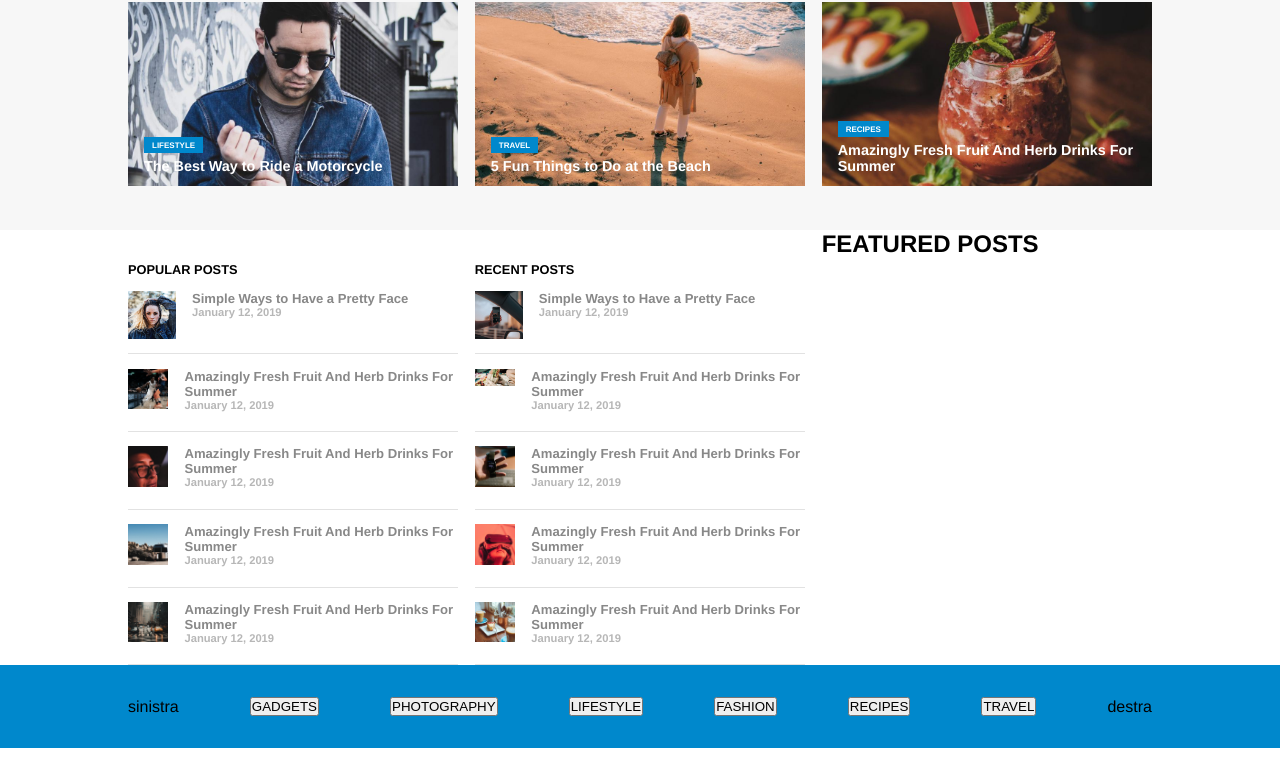
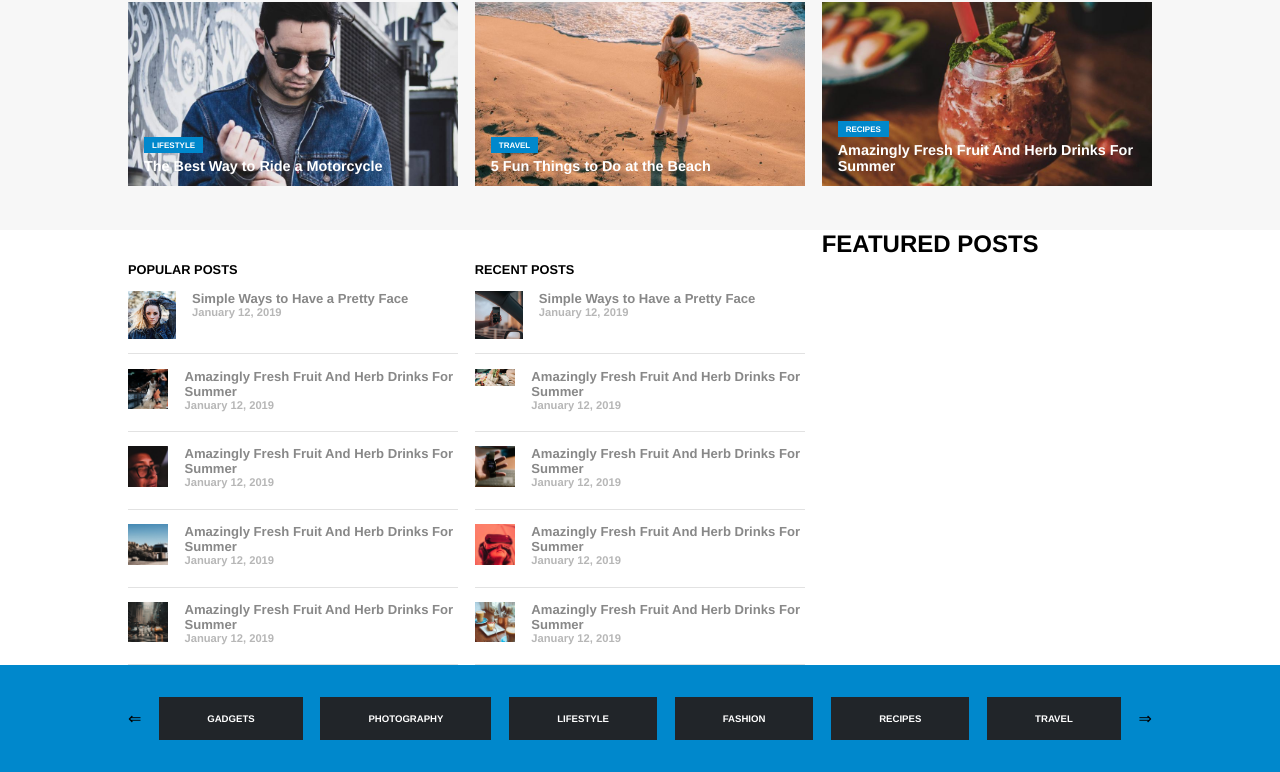
Before and after one commit to Nicola-Perera/proj-html-vuejs, a Vue app: page / in a window 1280 px wide. Shown: the part 420-1192 px from the top of the page. Before the commit the page ends 1168 px from the top, so only its background shows below. Built offline with nearby package versions, Linux system fonts and the light colour scheme.

Commit message:
add style to genres section

```diff
--- a/src/components/main/SiteMain.vue
+++ b/src/components/main/SiteMain.vue
@@ -33,11 +33,11 @@
         <!-- genres -->
         <div class="genres">
             <div class="width80 container">
-                <div class="arrow left"><span>sinistra</span></div>
+                <div class="arrow left"><span>&lArr;</span></div>
                 <div v-for="genre in genres" class="genre" :class="genre.name" :key="genre.name">
-                    <button :name="genre.name"> {{ genre.name }} </button>
+                    <h2> {{ genre.name }} </h2>
                 </div>
-                <div class="arrow rigth"><span>destra</span></div>
+                <div class="arrow rigth"><span>&rArr;</span></div>
             </div>
         </div>
 
@@ -126,6 +126,12 @@ export default {
         }
         .genre {
             padding: 2rem 0;
+            h2 {
+                color: white;
+                background-color: #212529;
+                padding: 1rem 3rem;
+                font-size: .6rem;
+            }
         }
     }
 }
```
